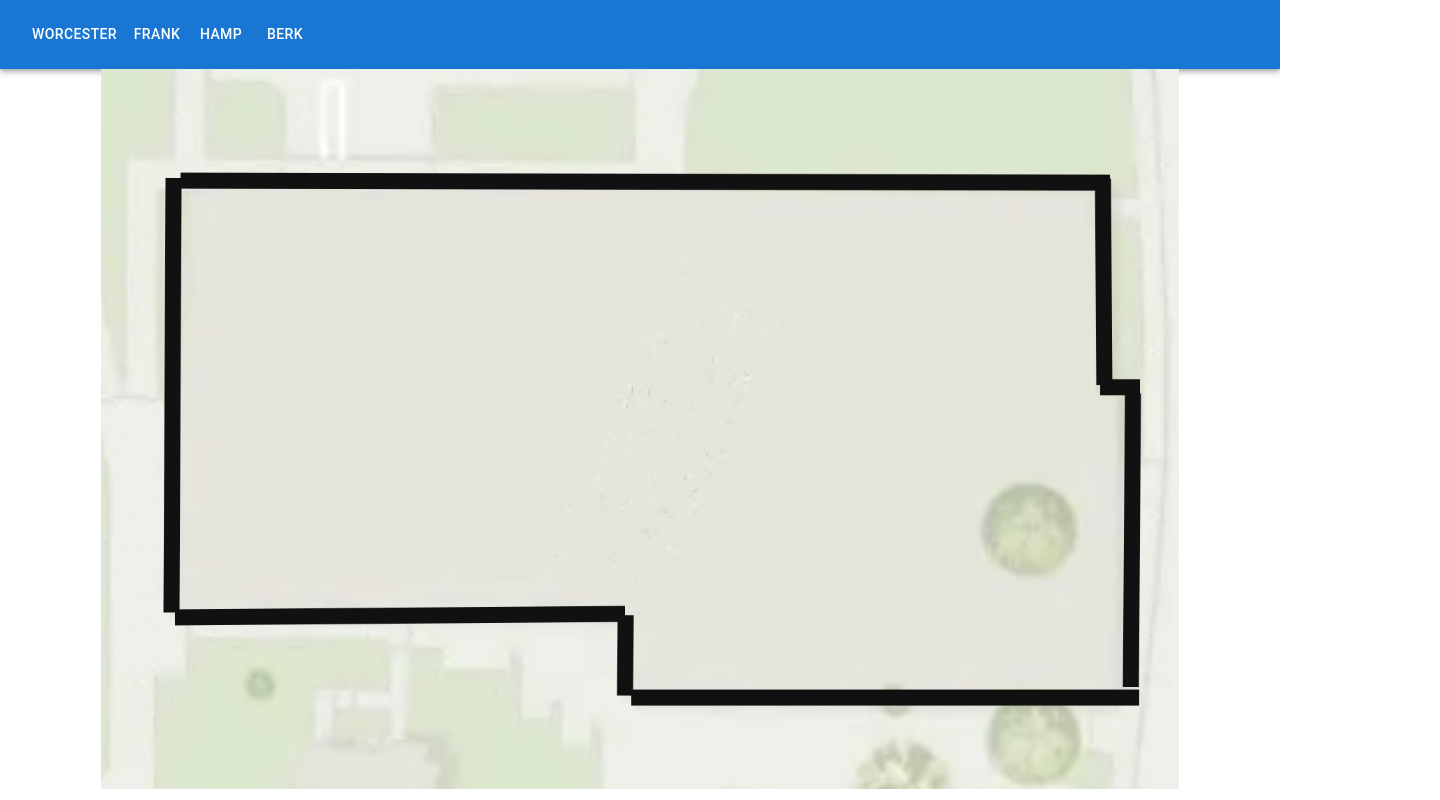
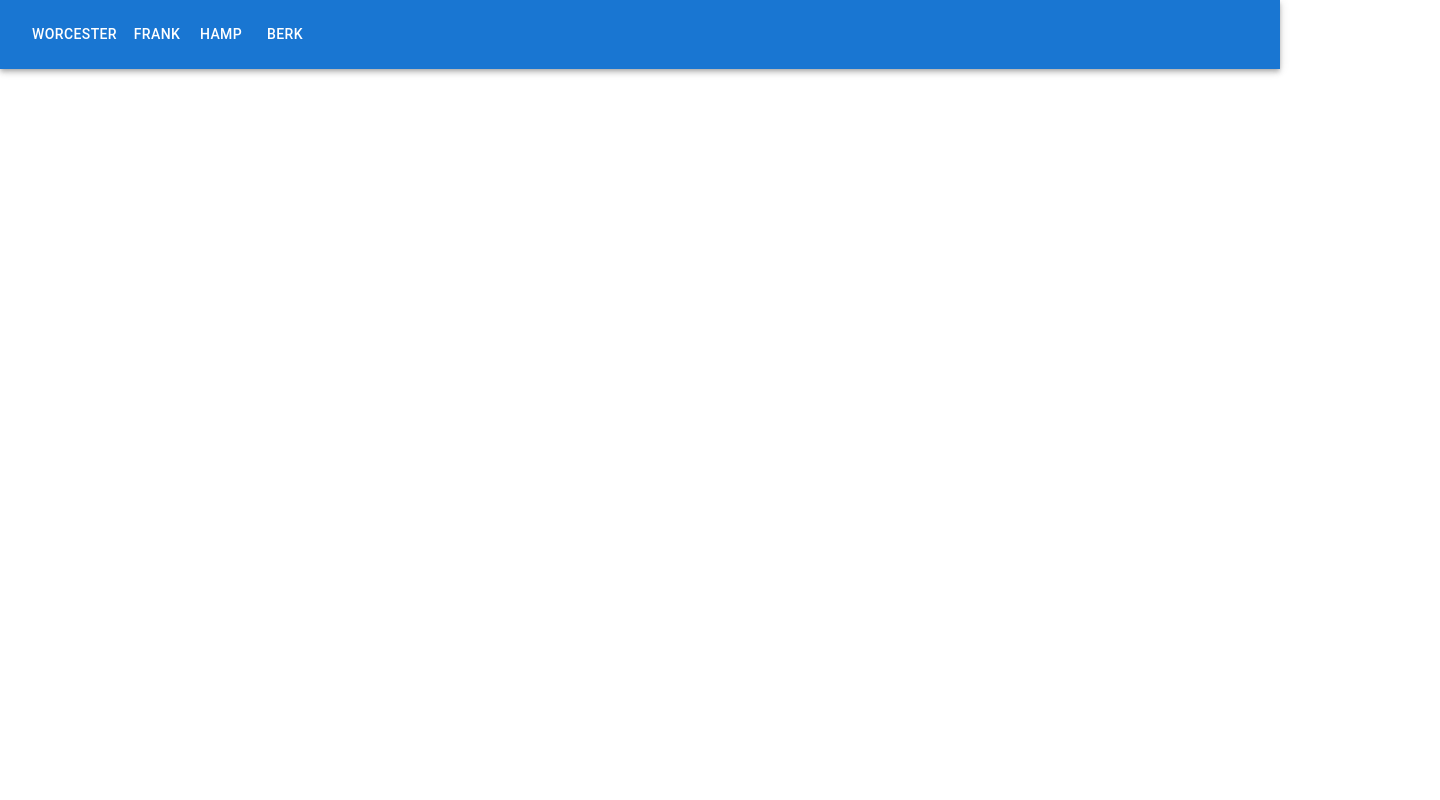
Before and after one commit to karthikSingireddy/hackumass-x, a React (Create React App) app in the folder frontend/: page / in a window 1280 px wide. Shown: the whole page, 1440 px wide, since content can reach past the window. Built offline with nearby package versions, Linux system fonts and the light colour scheme.

Commit message:
canvas for drawing maps

```diff
--- a/frontend/src/App.js
+++ b/frontend/src/App.js
@@ -20,7 +20,7 @@ function App() {
               {pages.map((page) => (
                 <Button
                   key={page}
-                  onClick={() => {setDiningHall(page); console.log("state is " + page)}}
+                  onClick={() => {setDiningHall(page)}}
                   sx={{ my: 2, color: 'white', display: 'block' }}
                 >
                   {page}
--- a/frontend/src/DiningHall.js
+++ b/frontend/src/DiningHall.js
@@ -1,22 +1,45 @@
 import React from 'react'
+import berk from './berk';
+import './diningHall.css'
+import frank from './frank';
+import hamp from './hamp';
+import woo from './woo';
 
-function DiningHall(props) {
-    return (
-        <div className='diningHall' onClick={() => {console.log(props.name)}}
-            style={{
-                display: 'flex'
-            }}
-        >
-            <img
-                src={require("./" + props.name + ".jpg")}
-                alt="not found"
-                style={{
-                    height: '90vh',
-                    margin: 'auto'
-                }}
-            />
+class DiningHall extends React.Component {
+    constructor(props) {
+        super(props);
+        console.log(props);
+        this.props = props;
+        this.canvas = React.createRef();
+    }
+
+    componentDidUpdate(p, c) {
+        const ctx = this.canvas.current.getContext('2d');
+        ctx.clearRect(0, 0, this.canvas.current.width, this.canvas.current.height);
+        switch(this.props.name) {
+            case 'worcester':
+                woo.draw(ctx);
+                break;
+            case 'frank':
+                frank.draw(ctx);
+                break;
+            case 'hamp':
+                hamp.draw(ctx);
+                break;
+            case 'berk':
+                berk.draw(ctx);
+                break;
+            default:
+                break
+        }
+    }
+
+    render() {
+        console.log('rendered')
+        return <div className='mapContainer'>
+            <canvas ref={this.canvas}/>
         </div>
-    );
+    }
 }
 
 export default DiningHall;
--- /dev/null
+++ b/frontend/src/berk.js
@@ -0,0 +1,8 @@
+function draw(ctx) {
+  ctx.fill = "#FFFFFF";
+  ctx.fillRect(0, 0, 20, 30);
+}
+
+export default {
+  draw
+}
--- /dev/null
+++ b/frontend/src/diningHall.css
@@ -0,0 +1,21 @@
+canvas {
+  /* position: absolute; */
+  /* position: relative; */
+  /* margin: auto; */
+  width: max-content;
+  z-index: 10;
+  height: 90vh;
+
+
+}
+
+.mapContainer {
+  display: flex
+}
+
+img {
+  height: 90vh;
+  margin: auto;
+  /* display: none; */
+  z-index: 1;
+}
--- /dev/null
+++ b/frontend/src/frank.js
@@ -0,0 +1,8 @@
+function draw(ctx) {
+  ctx.fill = "#FFFFFF";
+  ctx.fillRect(0, 0, 20, 30);
+}
+
+export default {
+  draw
+}
--- /dev/null
+++ b/frontend/src/hamp.js
@@ -0,0 +1,9 @@
+function draw(ctx) {
+  console.log('hamp')
+  ctx.fill = "#FFFF00";
+  ctx.fillRect(10, 0, 20, 30);
+}
+
+export default {
+  draw
+}
--- /dev/null
+++ b/frontend/src/woo.js
@@ -0,0 +1,8 @@
+function draw(ctx) {
+  ctx.fill = "#FFFFFF";
+  ctx.fillRect(0, 0, 20, 30);
+}
+
+export default {
+  draw
+}
```
